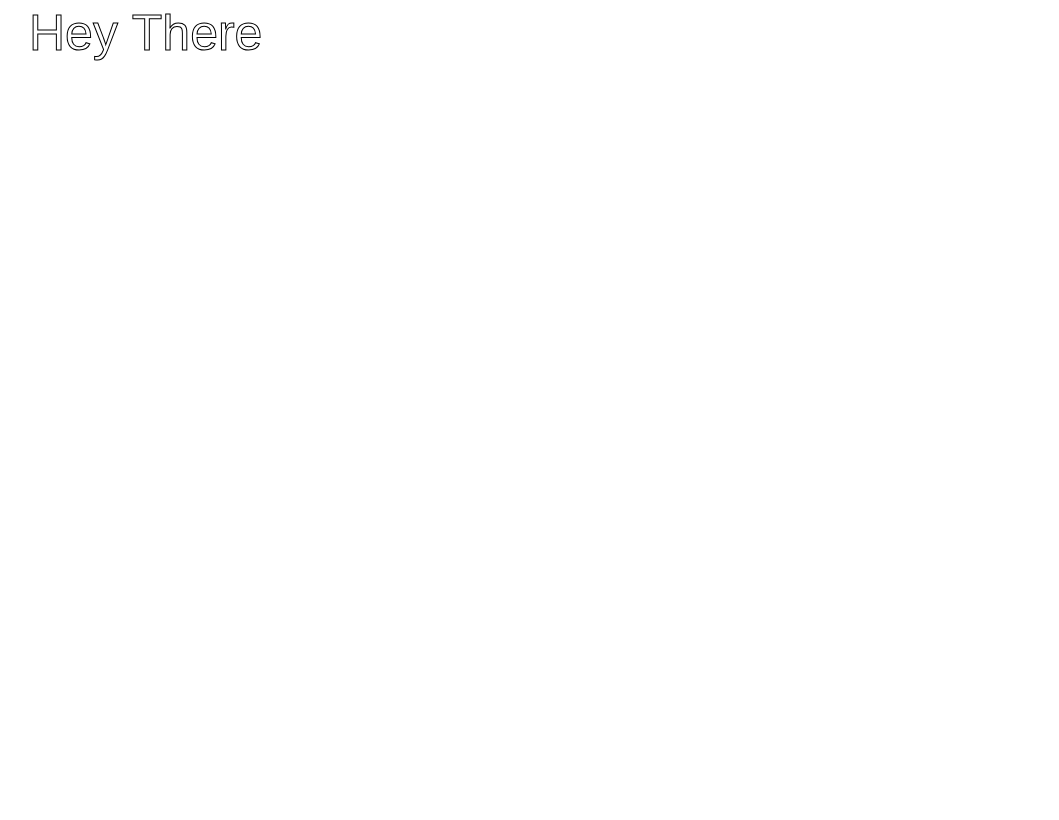
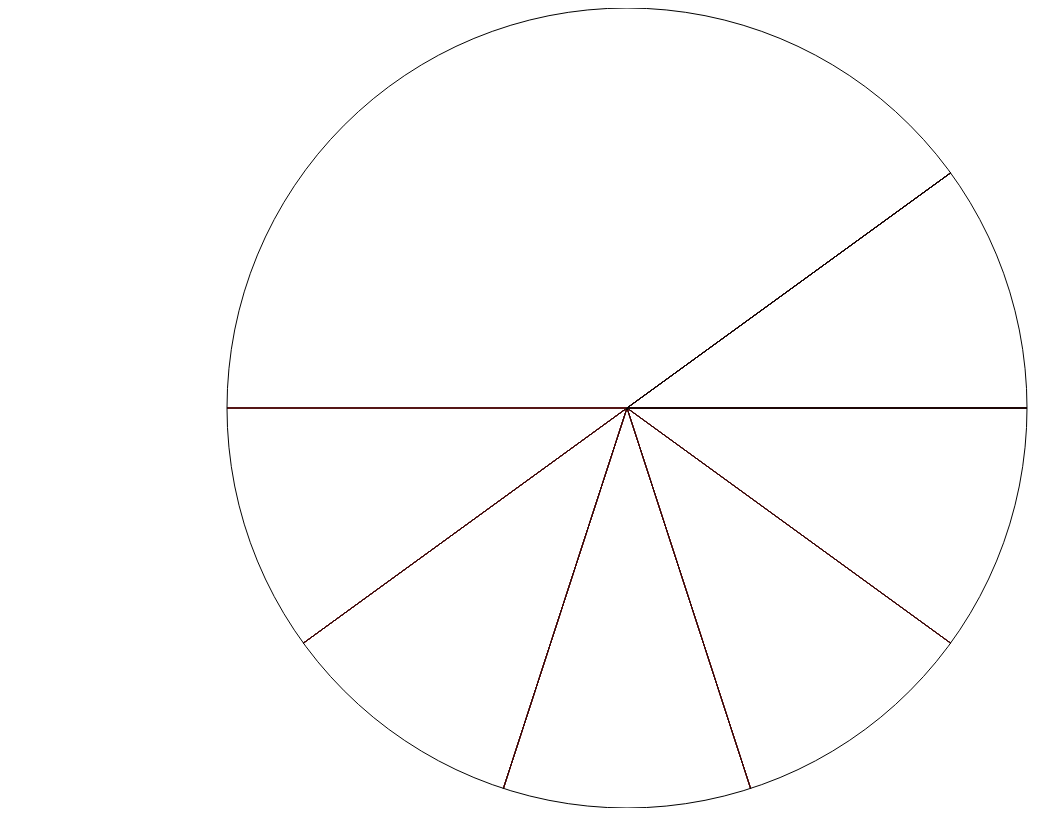
Before and after one commit to hermes-messenger/main, a plain HTML site: page index.html in a window 1280 px wide. Shown: the whole page, without its empty margins (21-1080 px from the left). Drawn offline with Linux system fonts and the light colour scheme.

Commit message:
Beginning to split the canvas for each user, not working yet

```diff
--- a/index.html
+++ b/index.html
@@ -5,20 +5,15 @@
     <title>Herme's Messenger</title>
     <script type="text/javascript" src="index.js"></script>
 
-    <style type="text/css">
-        body {
-            margin: auto;
-        }
-    </style>
 </head>
 <body>
-<canvas id="messenger" width="800" height="100"></canvas>
-<div id="container" style="margin-left:auto;margin-right:auto;">
+<canvas id="messenger"></canvas>
     <script type="text/javascript">
-        var canvas = document.getElementById("messenger");
+        canvas = document.getElementById("messenger");
+        canvas.width = window.innerWidth;
+        canvas.height = window.innerHeight;
         createWindow(canvas);
     </script>
-</div>
 
 </body>
 </html>
--- a/index.js
+++ b/index.js
@@ -1,9 +1,90 @@
 /**
  * Created by Logan on 2014-11-10.
  */
+/*
+    Global variables
+    These are needed everywhere, so it is easier to make them
+    global than pass them around
+ */
+var ctx;
+var canvas;
+var radius;
+var users;
 
-function createWindow(canvas){
-    var ctx = canvas.getContext("2d");
-    ctx.font = "50px Arial";
-    ctx.strokeText("Hey There", 50, 50);
+function User() {
+    // This stores the users name, and the position of the center of their
+    // chat section, right along the circle's edge
+    this.name="";
+    this.xpos=-1;
+    this.ypos=-1;
+
 }
+function createWindow(){
+    ctx = canvas.getContext("2d");
+
+    // create users with default name
+    var numUsers = 5;
+    users = new Array(numUsers);
+    for(var i=1; i<=numUsers; i++ )
+    {
+        users[i-1] = new User();
+        users[i-1].name = "Player " + i;
+    }
+    drawSections(numUsers);
+}
+
+function drawSections(num)
+{
+    var centerx = canvas.width/2;
+    var centery = canvas.height/2;
+    ctx.moveTo(centerx, centery);
+    radius = canvas.width < canvas.height ? canvas.width/2 : canvas.height/2;
+
+    // Ok so this is not working. We should start with xpos = centerx
+    // and ypos = centery, but for some reason it draws lines only up
+    // to the first line pase the 0 degree line using cartesian coordinates
+    // and then stops.
+    // This does the same thing but this way we get more lines before this
+    // happens.
+    // The arc coordinates formula is from
+    // http://mathforum.org/library/drmath/view/55327.html
+    users[0].xpos = centerx- radius;
+    users[0].ypos = centery;
+
+
+    ctx.lineTo(users[0].xpos,users[0].ypos); ctx.stroke();
+    var theta = 2*Math.PI/num;
+    var x = users[0].xpos, y = users[0].ypos;
+    for(var i = 0; i< num; i++)
+    {
+        ctx.moveTo(centerx,centery);
+        var B = Math.acos((users[i].xpos-centerx)/radius);
+        if( isNaN(B) ) throw "NAN";
+        console.log("User "+ i + " xpos " + x);
+        x = centerx + radius*Math.cos(B-theta/2);
+        y = centery + radius*Math.sin(B-theta/2);
+        ctx.lineTo( x , y );  ctx.strokeStyle = '#ff4444'; ctx.stroke();
+        ctx.moveTo(centerx,centery);
+        console.log("Second x " + x);
+        B = Math.acos((x - centerx) / radius);
+        if( isNaN(B) ) throw "NAN";
+
+        x = centerx + radius*Math.cos(B-theta/2);
+        y = centery + radius*Math.sin(B-theta/2);
+        ctx.lineTo(x, y);ctx.strokeStyle = '#000000'; ctx.stroke();
+
+        if(i < num-1)
+        {
+            users[i+1].xpos = x;
+            users[i+1].ypos = y;
+        }
+
+    }
+    for( var i in users )
+    {
+        console.log(users[i].name + "," + users[i].xpos + ", "+ users[i].ypos);
+    }
+
+    ctx.beginPath();
+    ctx.arc(centerx,centery,radius,0,Math.PI*2); ctx.stroke();
+}
```
